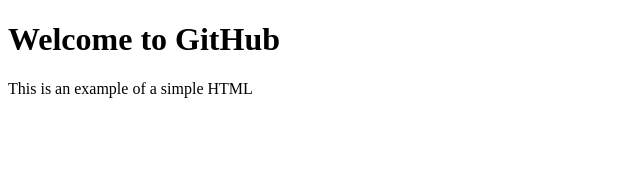
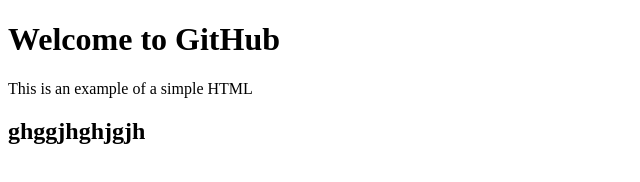
Before and after one commit to SNEHA-yg/CICDIntegration, a plain HTML site: page Index.html in a window 1280 px wide. Shown: the whole page, without its empty margins (0-640 px from the left). Drawn offline with Linux system fonts and the light colour scheme.

Commit message:
h2 tag updated

```diff
--- a/Index.html
+++ b/Index.html
@@ -8,5 +8,6 @@
 <body>
     <h1>Welcome to GitHub</h1>
     <p>This is an example of a simple HTML</p>
+    <h2>ghggjhghjgjh</h2>
 </body>
 </html>
```
